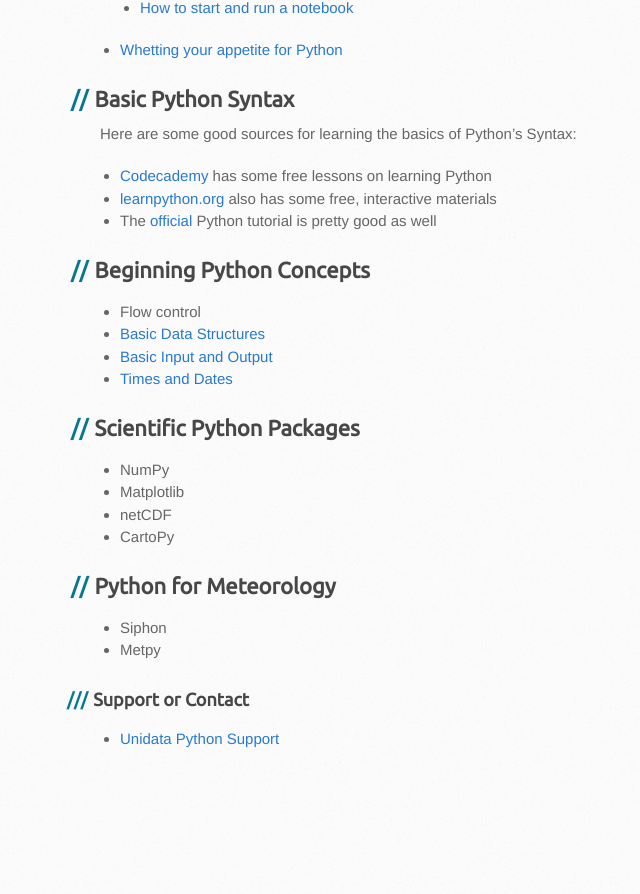
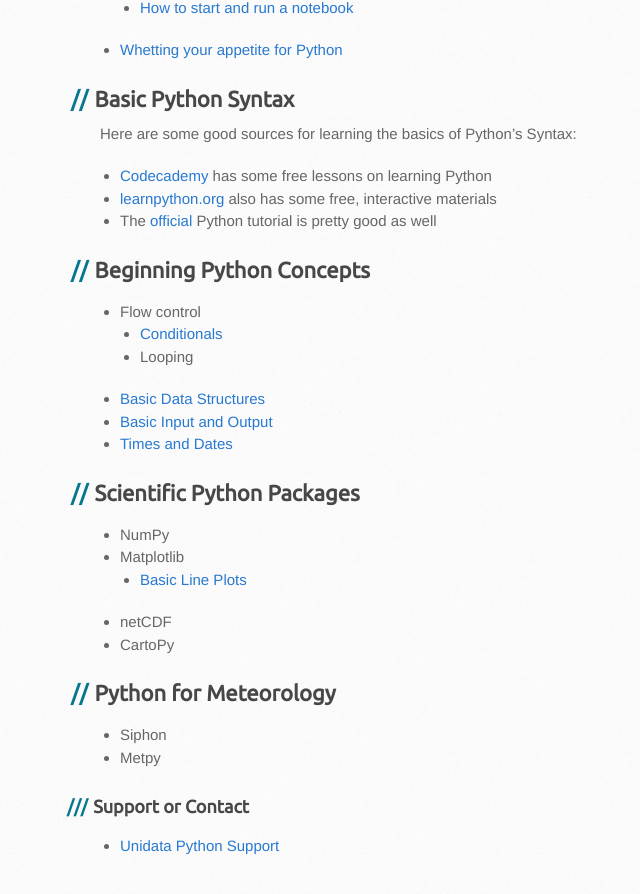
Before and after one commit to Unidata/online-python-training, a Jekyll site: the page built from index.md, in a window 1280 px wide and 900 px high, scrolled down 1140 px. Shown: the top 894 px of the window, without its empty margins (70-710 px from the left). Built offline with Jekyll 4.4.1, drawn with Linux system fonts in a browser that asks for light colours; some web fonts are replaced; before the commit the page ends 1933 px from its top, so only the background shows below that.

Commit message:
Add links to new notebooks.

```diff
--- a/index.md
+++ b/index.md
@@ -48,6 +48,8 @@
 
 ## Beginning Python Concepts
 - Flow control
+  - [Conditionals](http://nbviewer.jupyter.org/github/Unidata/online-python-training/blob/master/notebooks/Conditionals.ipynb)
+  - Looping
 - [Basic Data Structures](https://github.com/Unidata/online-python-training/blob/master/notebooks/Basic%20Data%20Structures.ipynb)
 - [Basic Input and Output](https://github.com/Unidata/online-python-training/blob/master/notebooks/Basic%20Input%20and%20Output.ipynb)
 - [Times and Dates](https://github.com/Unidata/online-python-training/blob/master/notebooks/Times%20and%20Dates.ipynb)
@@ -55,6 +57,7 @@
 ## Scientific Python Packages
 - NumPy
 - Matplotlib
+  - [Basic Line Plots](http://nbviewer.jupyter.org/github/Unidata/online-python-training/blob/master/notebooks/Beginning%20Plots%20With%20Matplotlib.ipynb)
 - netCDF
 - CartoPy
 
```
